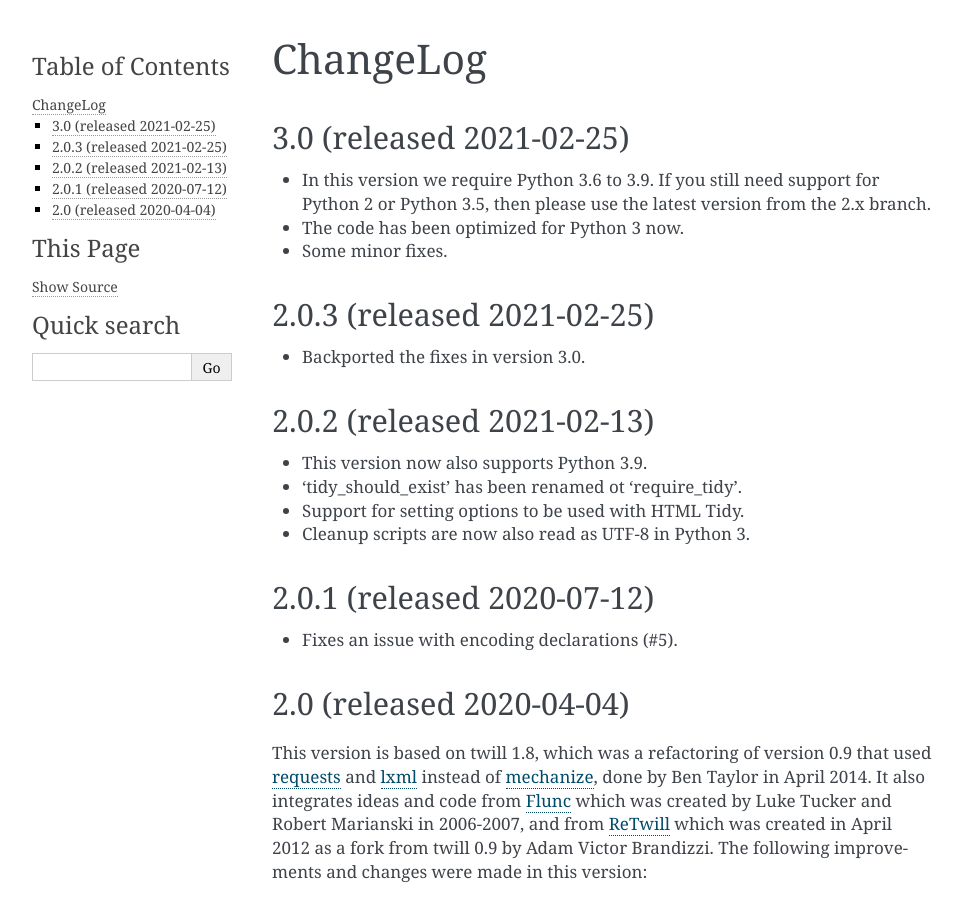
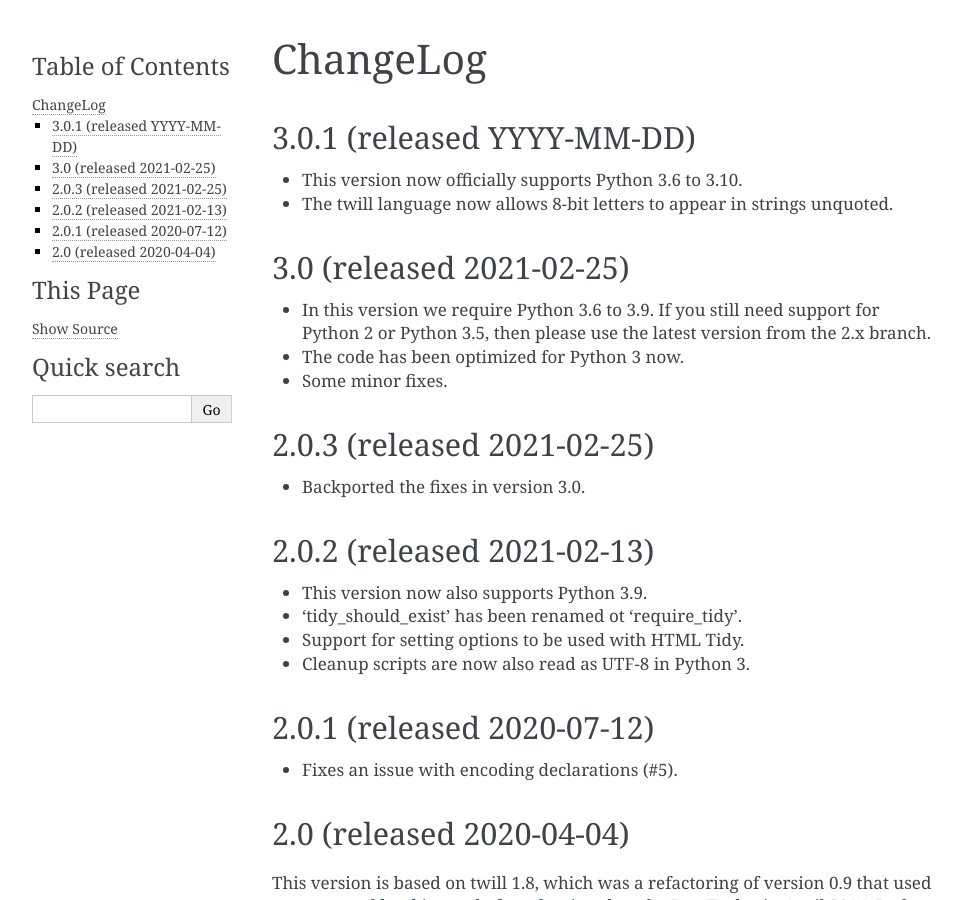
Before and after one commit to ctb/twill-legacy, a Sphinx documentation site: the page built from docs/changelog.rst, in a window 1280 px wide and 900 px high. Shown: the whole window, without its empty margins (148-1111 px from the left). Built offline with Sphinx 7.4.7, drawn with Linux system fonts in a browser that asks for light colours.

Commit message:
Update changelog, dependencies and version number
Also support Python 3.10 and newer pyparsing versions.

```diff
--- a/docs/changelog.rst
+++ b/docs/changelog.rst
@@ -3,6 +3,12 @@
 =========
 ChangeLog
 =========
+
+3.0.1 (released YYYY-MM-DD)
+---------------------------
+
+* This version now officially supports Python 3.6 to 3.10.
+* The twill language now allows 8-bit letters to appear in strings unquoted.
 
 3.0 (released 2021-02-25)
 -------------------------
--- a/docs/conf.py
+++ b/docs/conf.py
@@ -22,7 +22,7 @@ copyright = '2021, C. Titus Brown, Ben R. Taylor et al'
 author = 'C. Titus Brown, Ben R. Taylor et al'
 
 # The full version, including alpha/beta/rc tags
-version = release = '3.0'
+version = release = '3.0.1'
 
 
 # -- General configuration ---------------------------------------------------
@@ -30,8 +30,7 @@ version = release = '3.0'
 # Add any Sphinx extension module names here, as strings. They can be
 # extensions coming with Sphinx (named 'sphinx.ext.*') or your custom
 # ones.
-extensions = [
-]
+extensions = []
 
 # Add any paths that contain templates here, relative to this directory.
 # templates_path = ['_templates']
--- a/setup.py
+++ b/setup.py
@@ -19,8 +19,8 @@ with open("twill/__init__.py") as init_file:
 with open("README.md") as readme_file:
     readme = readme_file.read()
 
-require_twill = ['lxml>=4.6,<5', 'requests>=2.25,<3', 'pyparsing>=2.4,<3']
-require_docs = ['sphinx>=3.4,<4', 'sphinx_rtd_theme>=0.5,<1']
+require_twill = ['lxml>=4.6,<5', 'requests>=2.25,<3', 'pyparsing>=2.4,<4']
+require_docs = ['sphinx>=3.4,<5', 'sphinx_rtd_theme>=0.5,<2']
 require_tidy = ['pytidylib>=0.3,<0.4']
 require_quixote = ['quixote>=3.3,<4']
 require_wsgi_intercept = ['wsgi_intercept>=1.9,<2']
@@ -75,6 +75,7 @@ def main():
             'Programming Language :: Python :: 3.7',
             'Programming Language :: Python :: 3.8',
             'Programming Language :: Python :: 3.9',
+            'Programming Language :: Python :: 3.10',
             'Programming Language :: Other Scripting Engines',
             'Topic :: Internet :: WWW/HTTP',
             'Topic :: Software Development :: Testing'
--- a/twill/__init__.py
+++ b/twill/__init__.py
@@ -20,7 +20,7 @@ import logging
 import sys
 import os.path
 
-__version__ = '3.0'
+__version__ = '3.0.1'
 
 __url__ = 'https://github.com/twill-tools/twill'
 __download_url__ = 'https://pypi.org/project/twill/'
```
Also changed, not shown: .bumpversion.cfg, 2 other files.
